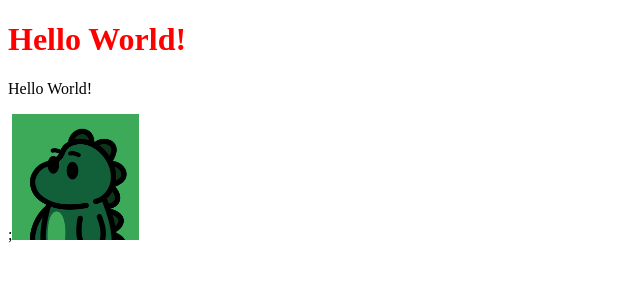
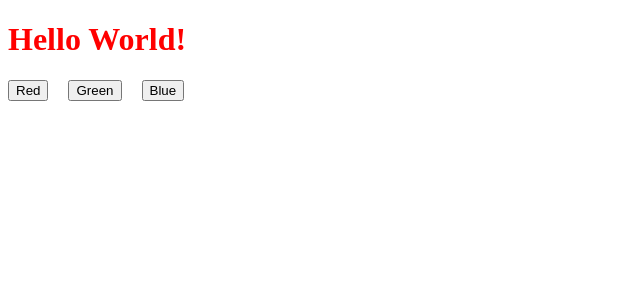
Before and after one commit to s304568/react_branches, a React app: page / in a window 1280 px wide. Shown: the top 300 px of the page, without its empty margins (0-640 px from the left). Built offline with nearby package versions, Linux system fonts and the light colour scheme; the HTML template or start-up script is replaced by a standard one.

Commit message:
Add ButtonGroup with state

```diff
--- a/src/App.tsx
+++ b/src/App.tsx
@@ -1,12 +1,10 @@
-import DinoImage from "./DinoImage";
-import Paragraph from "./Paragraph";
+import ButtonGroup from "./ButtonGroup";
 
 function App() {
   return (
     <>
       <h1>Hello World!</h1>
-      <Paragraph />;
-      <DinoImage />
+      <ButtonGroup />
     </>
   );
 }
--- /dev/null
+++ b/src/ButtonGroup.tsx
@@ -0,0 +1,28 @@
+import { useState } from "react";
+
+function ButtonGroup() {
+  const buttons = ["Red", "Green", "Blue"];
+  const [buttonText, setButtonText] = useState("");
+
+  const handleButtonClick = (button: string) =>
+    setButtonText(button + " was pressed!");
+
+  const buttonTags = buttons.map((button) => (
+    <button
+      type="button"
+      key={button}
+      onClick={() => handleButtonClick(button)}
+    >
+      {button}
+    </button>
+  ));
+
+  return (
+    <>
+      <div className="flex-container">{buttonTags}</div>
+      <p>{buttonText}</p>
+    </>
+  );
+}
+
+export default ButtonGroup;
--- a/src/DinoImage.tsx
+++ /dev/null
@@ -1,7 +0,0 @@
-import dinoImage from "./assets/dino.png";
-
-function DinoImage() {
-  return <img src={dinoImage} width="10%" />;
-}
-
-export default DinoImage;
--- a/src/Paragraph.tsx
+++ /dev/null
@@ -1,5 +0,0 @@
-function Paragraph() {
-  return <p>Hello World!</p>;
-}
-
-export default Paragraph;
--- a/src/index.css
+++ b/src/index.css
@@ -1,3 +1,12 @@
 h1 {
   color: red;
 }
+
+button {
+  margin-inline-end: 20px;
+}
+
+.float-container {
+  display: flex;
+  flex-direction: row;
+}
```
